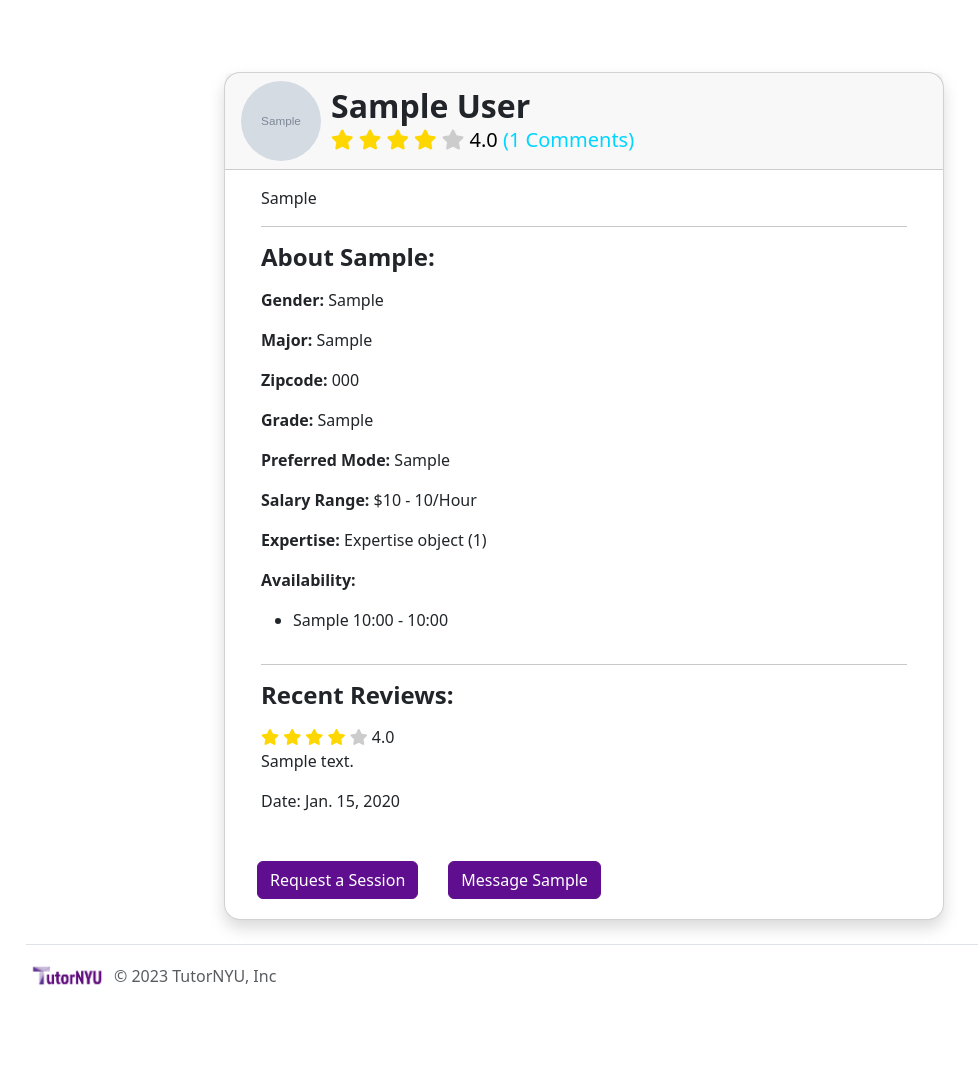
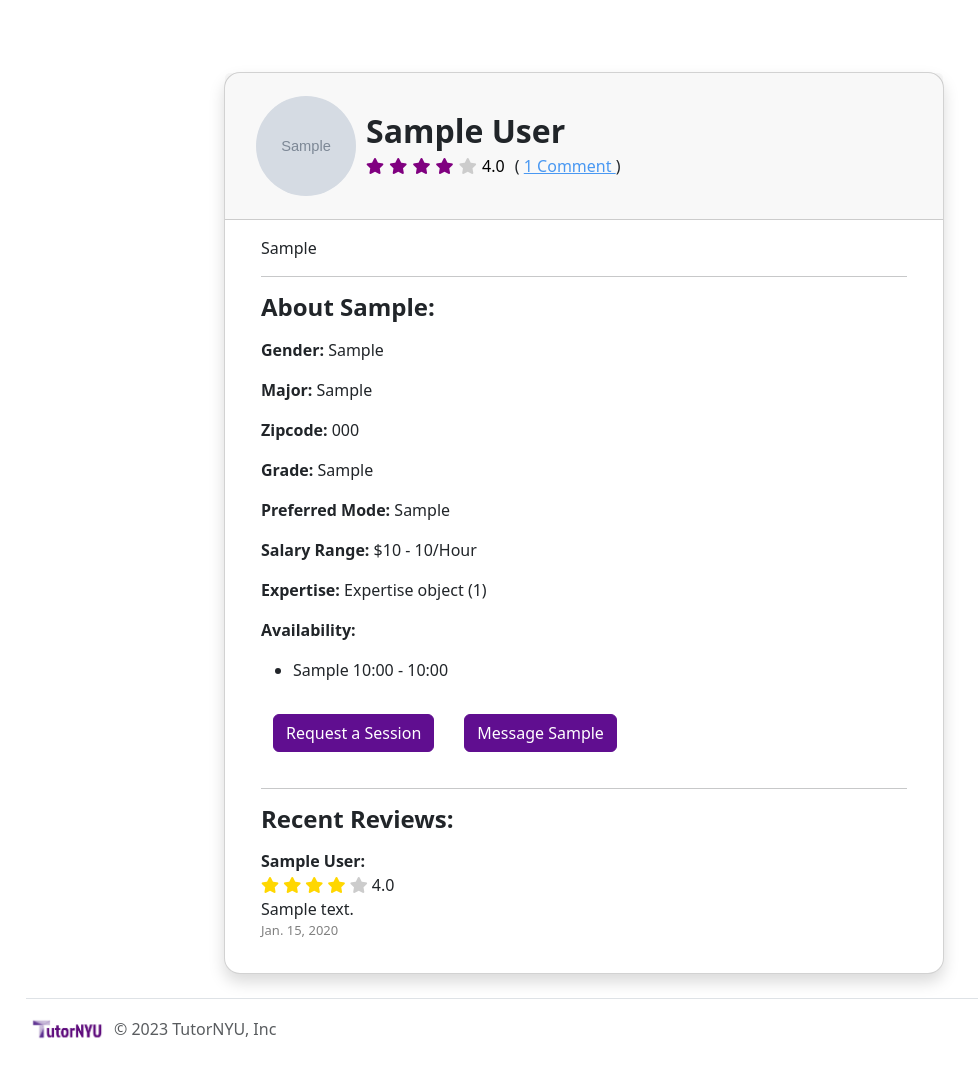
Before and after one commit to gcivil-nyu-org/INT2-Monday-Spring2024-Team-2, a Django app: template TutorFilter/templates/TutorFilter/view_tutor_profile.html in a window 1280 px wide. Shown: the part 82-1165 px from the top of the page, without its empty margins (56-1034 px from the left). Before the commit the page ends 1067 px from the top, so only its background shows below. Run offline with Django 5.2, Linux system fonts and the light colour scheme; data comes from the database, SQL or seed files in the repository; tables that the repository leaves empty hold one stand-in row (values such as "Sample post"); the template is opened without the code that fills it: values that come from a table or form of the project are taken from there, most other values are stand-ins (such as "Sample title", 1, 10 or a date in 2020); grey boxes marked "Sample" are stand-in pictures.

Commit message:
fix tutor profile stars & student name

```diff
--- a/TutorFilter/templates/TutorFilter/view_tutor_profile.html
+++ b/TutorFilter/templates/TutorFilter/view_tutor_profile.html
@@ -9,23 +9,38 @@
         <div class="col-lg-8">
             <div class="card mt-5 rounded-4 shadow">
                 <div class="card-header">
-                    <div class="d-flex align-items-center">
-                        <img src="{{profilet.image.url}}" class="rounded-circle mr-3" style="width: 80px; height: 80px;" alt="Tutor Image">
+                    <div class="d-flex align-items-center" style="margin:15px">
+                        <img src="{{profilet.image.url}}" class="rounded-circle mr-3" style="width: 100px; height: 100px;" alt="Tutor Image">
                         <div>
                             <h2 class="fw-bold mb-0 fs-2" style="margin-left: 10px;">{{ profilet.fname }} {{profilet.lname}}</h2>
                             <div class="mb-0 fs-5" id="rating" style="margin-left: 10px;">
                                 {% for _ in "12345" %}
                                     {% if forloop.counter <= average_rating %}
-                                        <i class="fas fa-star" style="color: gold;"></i>
+                                        <i class="fas fa-star" style="color: purple; font-size: 16px;"></i>
                                     {% else %}
-                                        <i class="fas fa-star" style="color: #ccc;"></i>
+                                        <script>
+                                            var difference = {{ forloop.counter }} - {{ average_rating }};
+                                            if (difference < 0.5) {
+                                                document.write('<i class="fas fa-star" style="color: purple; font-size: 16px;"></i>');
+                                            } else if (difference >= 0.5 && difference < 1){
+                                                document.write('<i class="fas fa-star-half-alt" style="color: purple; font-size: 16px;"></i>');
+                                            } else{
+                                                document.write('<i class="fas fa-star" style="color: #ccc; font-size: 16px;"></i>');
+                                            }
+                                        </script>
                                     {% endif %}
                                 {% endfor %}
-                                {% comment %} {% if average_rating|floatformat:1 > average_rating|floatformat:0 %}
-                                    <i class="fas fa-star-half-alt" style="color: gold; width: 70%;"></i>
-                                {% endif %} {% endcomment %}
-                                <span style="color: rgb(0, 0, 0);">{{ average_rating|floatformat:1 }}</span> <!-- Updated color to blue -->
-                                <a href="#reviews-container" style="color: rgb(0, 213, 255); text-decoration: none;">({{ reviews.count }} Comments)</a> <!-- Add link to jump to review section -->
+                                <span style="color: rgb(0, 0, 0); font-size:16px">{{ average_rating|floatformat:1 }}</span>
+                                <h5 style="display: inline; margin-left: 5px; font-size: 16px;">(
+                                    <a href="#reviews-container" style="color:#4998f2; font-size:16px">
+                                        {{ reviews.count }}
+                                        {% if reviews.count == 1 %}
+                                        Comment
+                                        {% else %}
+                                        Comments
+                                        {% endif %}
+                                    </a>)
+                                </h5>
                             </div>
                         </div>
                     </div>
@@ -42,8 +57,6 @@
                             <p><strong>Grade: </strong>{{ profilet.grade|capfirst  }}</p>
                             <p><strong>Preferred Mode: </strong>{{ profilet.preferred_mode|capfirst  }}</p>
                             <p><strong>Salary Range:</strong> ${{ profilet.salary_min }} - {{ profilet.salary_max }}/Hour</p>
-                        {% comment %} </div>
-                        <div class="col-md-6"> {% endcomment %}
                             <p><strong>Expertise:</strong>
                                 {% for e in expertise %}
                                     {{ e|capfirst }}{% if not forloop.last %},{% endif %}
@@ -57,10 +70,15 @@
                             </ul>
                         </div>
                     </div>
+                    <div class="container d-flex justify-content-left">
+                        <button class="btn btn-primary mt-3" style="background-color: #600E90; color: white; border-color: #600E90; margin-bottom: 20px;" onclick="location.href ='{% url 'TutorFilter:request' tutor_id=profilet.user_id %}'">Request a Session</button>
+                        <button class="btn btn-primary mt-3" style="background-color: #600E90; color: white; border-color: #600E90; margin-bottom: 20px; margin-left: 30px" onclick="#">Message {{ profilet.fname }}</button>
+                    </div>
                     <hr>
                     <h3 class="fw-bold mb-3 fs-4">Recent Reviews:</h3>
                     <div id="reviews-container">
                         {% for review in reviews %}
+                            <strong>{{review.student_id.profiles.fname}} {{review.student_id.profiles.lname}}:</strong>
                             <div class="review">
                                 <div class="rating">
                                     {% for _ in "12345" %}
@@ -72,27 +90,23 @@
                                     {% endfor %}
                                     {{ review.rating }}
                                 </div>
-                                <p>{{ review.review }}</p>
-                                <p>Date: {{ review.review_date }}</p>
+                                <p style="margin-bottom: 0px">{{ review.review }}
+                                <p style="font-size:13px; margin-top: 0px; color:grey">{{ review.review_date }}</p>
                             </div>
                         {% endfor %}
                     </div>
                 </div>
-                <div class="container d-flex justify-content-left">
-                    <button class="btn btn-primary mt-3" style="background-color: #600E90; color: white; border-color: #600E90; margin-bottom: 20px; margin-left: 20px" onclick="location.href ='{% url 'TutorFilter:request' tutor_id=profilet.user_id %}'">Request a Session</button>
-                    <button class="btn btn-primary mt-3" style="background-color: #600E90; color: white; border-color: #600E90; margin-bottom: 20px; margin-left: 30px" onclick="#">Message {{ profilet.fname }}</button>
 
-                </div>
             </div>
         </div>
     </div>
 </div>
 
-<script>
+{% comment %} <script>
     document.getElementById('show-more-btn').addEventListener('click', function() {
         // Fetch more reviews via AJAX and append them to the reviews-container
         // You can implement this part using JavaScript and AJAX
     });
-</script>
+</script> {% endcomment %}
 
 {% endblock %}
--- a/TutorFilter/views.py
+++ b/TutorFilter/views.py
@@ -182,7 +182,7 @@ def view_tutor_profile(request, user_id):
 
     availability = Availability.objects.all().filter(user=profilet.user)
 
-    reviews = TutorReview.objects.all().filter(tutor_id=user_id)
+    reviews = TutorReview.objects.all().filter(tutor_id=user_id).select_related("student_id__profiles")
 
     average_rating = reviews.aggregate(Avg("rating"))["rating__avg"] or 0
 
```
